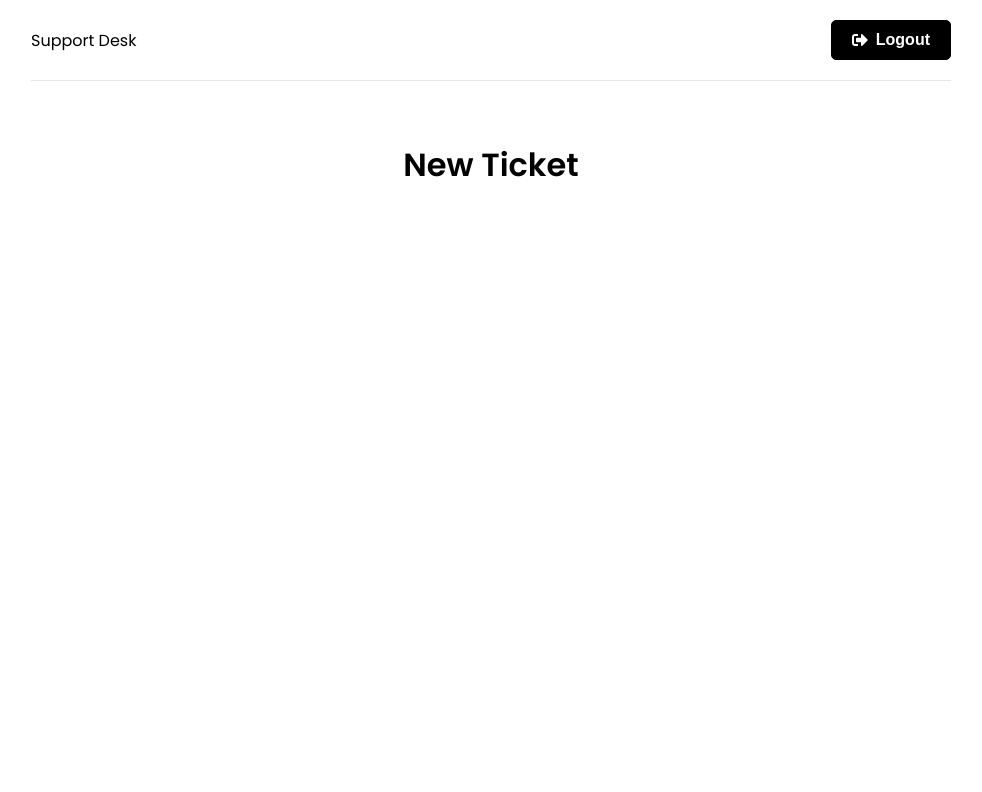
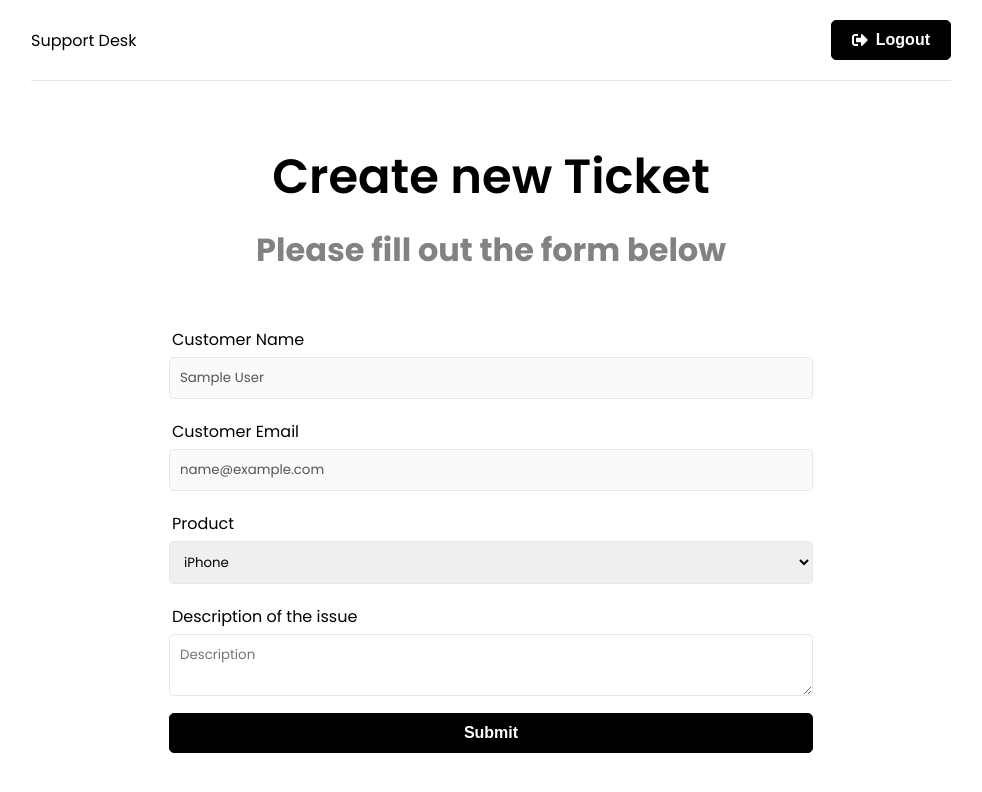
Before and after one commit to SilvesterSpath/Ticket-System, a React (Create React App) app in the folder frontend/: page /new-ticket in a window 1280 px wide. Shown: the top 792 px of the page, without its empty margins (149-1131 px from the left). Built offline with nearby package versions, Linux system fonts and the light colour scheme; sample sign-in values are in the browser's storage.

Commit message:
Ticket form

```diff
--- a/frontend/src/pages/NewTicket.jsx
+++ b/frontend/src/pages/NewTicket.jsx
@@ -1,11 +1,61 @@
+import { useState } from "react"
+import { useSelector } from 'react-redux';
+
+const NewTicket = () => {
+  const { user } = useSelector(i => i.auth)
+  const [name] = useState(user.name)
+  const [email] = useState(user.email)
+  const [product, setProduct] = useState('iPhone')
+  const [description, setDescription] = useState('')
+
+  const onSubmit = (e)=>{
+    e.preventDefault()
+  }
 
 
-const newTicket = () => {
+  console.log(name, email, product, description);
   return (
     <div>
-      <h1>New Ticket</h1>
+      <section className="heading">
+        <h1>Create new Ticket</h1>
+        <p>Please fill out the form below</p>
+      </section>
+
+      <section className="form">
+        <div className="form-group">
+          <label htmlFor="name">Customer Name</label>
+          <input type="text" className="form-control" value={name} disabled />
+        </div>
+        <div className="form-group">
+          <label htmlFor="email">Customer Email</label>
+          <input type="text" className="form-control" value={email} disabled />
+        </div>
+
+        <form onSubmit={onSubmit}>
+        <div className="form-group">
+          <label htmlFor="product">Product</label>
+          <select name="product" id="product" value={product} onChange={(e)=> setProduct(e.target.value)}>
+            <option value="iPhone">iPhone</option>
+            <option value="MacBook Pro">MacBook Pro</option>
+            <option value="iPad">iPad</option>
+            <option value="iMac">iMac</option>
+          </select>
+          </div>
+          <div className="form-group">
+          <label htmlFor="description">Description of the issue</label>
+          <textarea  id="description" className="form-control" value={description} name='description' placeholder="Description" onChange={(e)=>{
+            setDescription(e.target.value)
+          }}/>
+            <div className="form-group">
+              <button className="btn btn-block">
+                Submit
+              </button>
+            </div>
+          </div>
+        </form>
+      </section>
     </div>
   )
 }
 
-export default newTicket
+export default NewTicket
```
